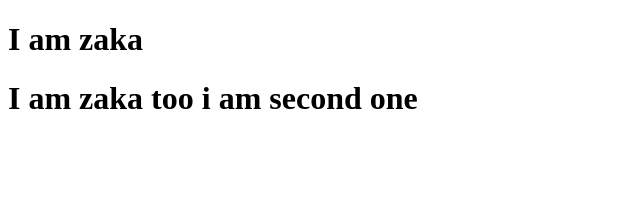
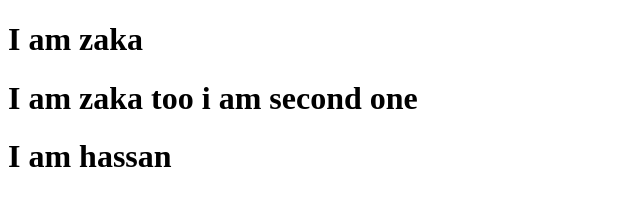
Before and after one commit to zaka-coder/github-collab-zaka-hassan, a plain HTML site: page index.html in a window 1280 px wide. Shown: the whole page, without its empty margins (0-640 px from the left). Drawn offline with Linux system fonts and the light colour scheme.

Commit message:
hassan added

```diff
--- a/index.html
+++ b/index.html
@@ -8,5 +8,6 @@
 <body>
     <h1>I am zaka</h1>
     <h1>I am zaka too i am second one</h1>
+    <h1>I am hassan</h1>
 </body>
 </html>
```
